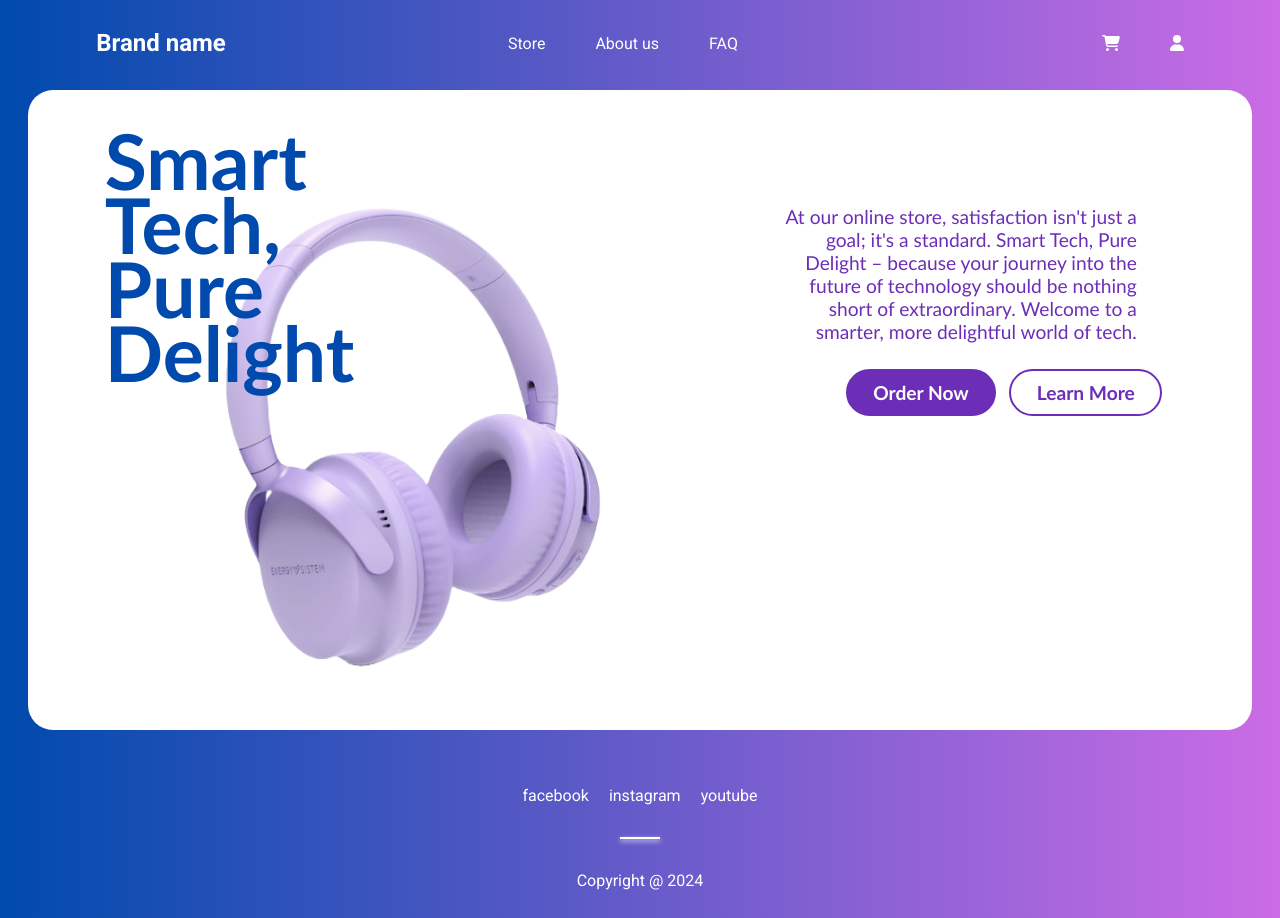
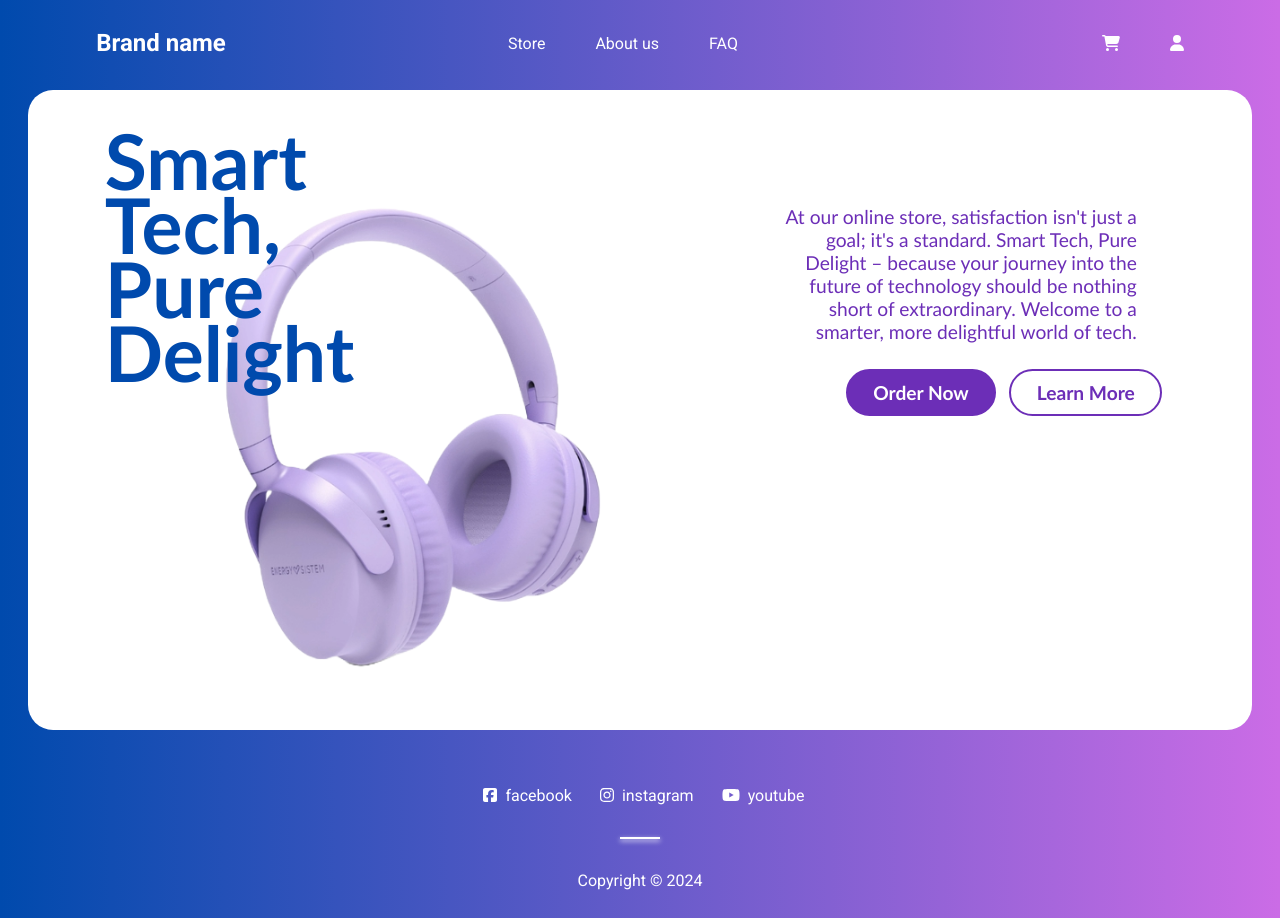
Before and after one commit to VictoriyaK19/online-store, a Vue app: page /home in a window 1280 px wide. Built offline with nearby package versions, Linux system fonts and the light colour scheme.

Commit message:
adding footer icons

```diff
--- a/package.json
+++ b/package.json
@@ -10,6 +10,7 @@
   },
   "dependencies": {
     "@fortawesome/fontawesome-svg-core": "^6.5.1",
+    "@fortawesome/free-brands-svg-icons": "^6.5.1",
     "@fortawesome/free-regular-svg-icons": "^6.5.1",
     "@fortawesome/free-solid-svg-icons": "^6.5.1",
     "@fortawesome/vue-fontawesome": "^3.0.5",
--- a/src/components/layout/TheFooter.vue
+++ b/src/components/layout/TheFooter.vue
@@ -3,19 +3,20 @@
     <div class="footer__redes">
       <ul class="footer__redes-wrapper">
         <li>
-				<a href="#" class="footer__link">
-					<font-awesome-icon icon="facebook-f" />
+          <a href="#" class="footer-link"
+            ><i><font-awesome-icon :icon="['fab', 'square-facebook']" /></i>
             facebook
           </a>
         </li>
         <li>
-				<a href="#" class="footer__link">
-
+          <a href="#" class="footer-link"
+            ><i> <font-awesome-icon :icon="['fab', 'instagram']" /></i>
             instagram
           </a>
         </li>
         <li>
-				<a href="#" class="footer__link">
+          <a href="#" class="footer-link"
+            ><i> <font-awesome-icon :icon="['fab', 'youtube']" /></i>
 
             youtube
           </a>
@@ -23,12 +24,11 @@
       </ul>
     </div>
     <div class="separador"></div>
-	<p class="footer__texto">Copyright @ 2024</p>
+    <p class="footer-text">Copyright © 2024</p>
   </footer>
 </template>
 
-<script>
-</script>
+<script></script>
 
 <style scoped>
 .footer {
@@ -47,31 +47,32 @@
   margin: 0 10px;
 }
 
-.footer__link {
+.footer-link {
   color: #fff;
   text-decoration: none;
   display: flex;
   align-items: center;
   transition: color 0.3s;
 }
+i {
+  margin: auto 0.5rem;
+}
 
-.footer__link:hover {
+.footer-link:hover {
   text-shadow: 0 0 15px rgba(255, 255, 255, 0.9);
 }
-
-
 
 .separador {
   border-left: 1px solid #fff;
   margin: 0 20px;
 }
 
-.footer__texto {
+.footer-text {
   text-align: center;
   margin-top: 20px;
 }
-.footer__texto::before {
-  content: '';
+.footer-text::before {
+  content: "";
   display: block;
   width: 40px;
   height: 2px;
--- a/src/main.js
+++ b/src/main.js
@@ -4,11 +4,13 @@ import router from './router.js';
 import { FontAwesomeIcon } from '@fortawesome/vue-fontawesome';
 import { library } from '@fortawesome/fontawesome-svg-core';
 import { fas } from '@fortawesome/free-solid-svg-icons';
+import { fab } from '@fortawesome/free-brands-svg-icons';
 
 import App from './App.vue'
 
 
 library.add(fas);
+library.add(fab);
 
 createApp(App)
 
```
Also changed, not shown: src/store/store.js (added), 1 other file (tests, documents, lock files or other folders). Lines whose indentation alone changed are shown as unchanged.
